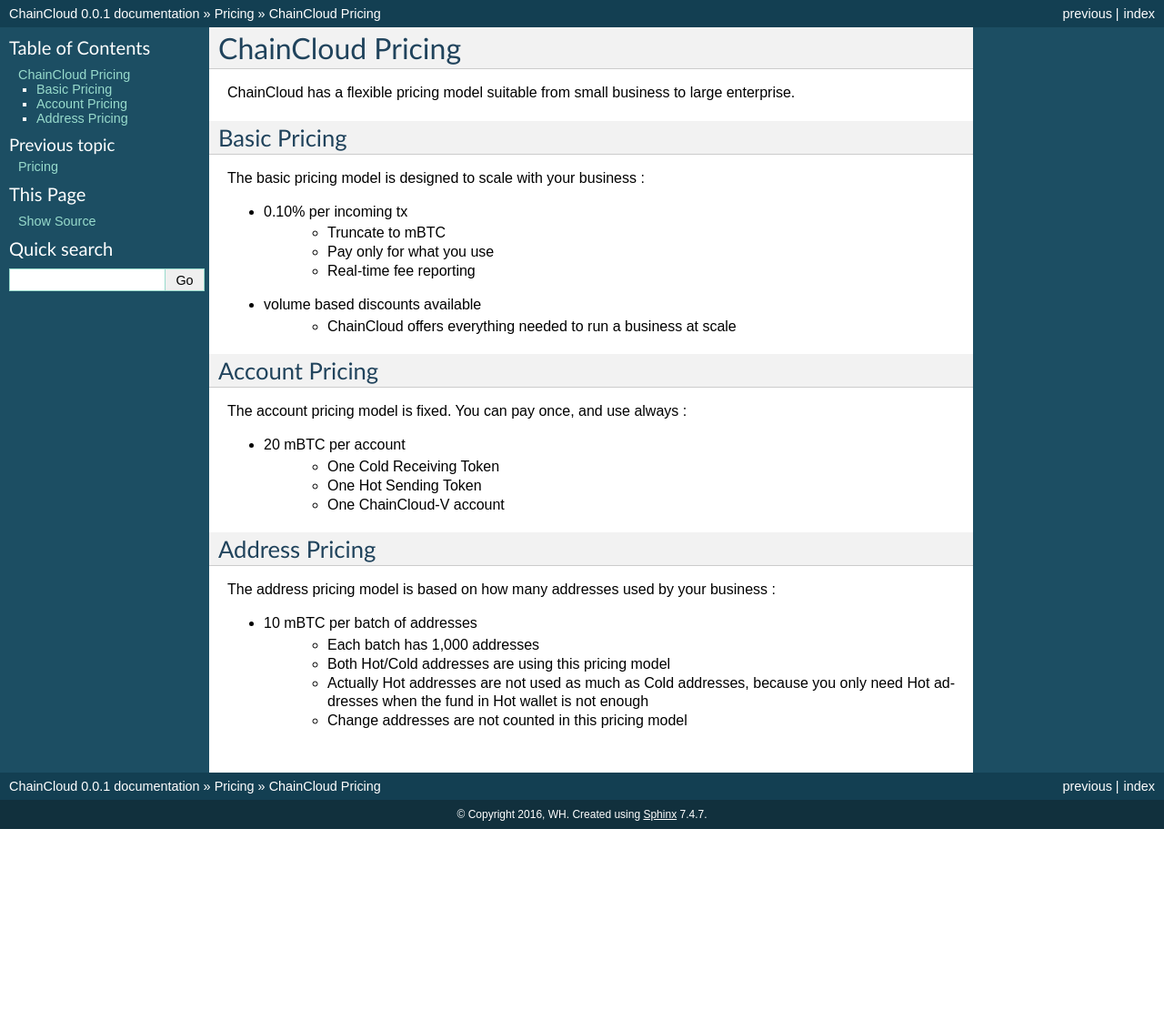
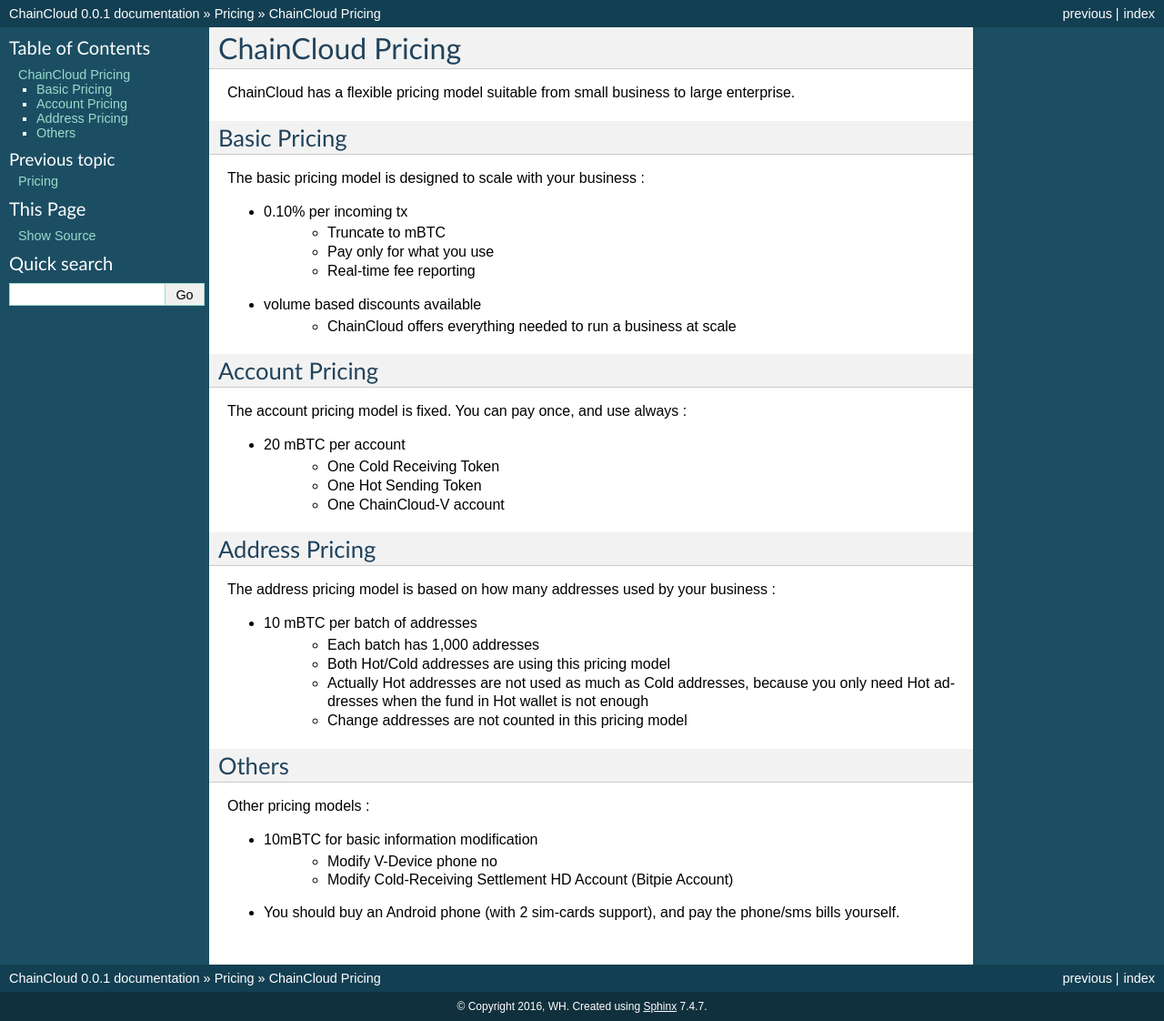
Before and after one commit to chaincloud-dot-com/chaincloud-docs, a Sphinx documentation site: the page built from source/pricing/pricing.rst, in a window 1280 px wide. Shown: the whole page at 91% size. Built offline with Sphinx 7.4.7, drawn with Linux system fonts in a browser that asks for light colours; before the commit the page ends 911 px from its top, so only the background shows below that.

Commit message:
modify pricing.rst

```diff
--- a/source/pricing/pricing.rst
+++ b/source/pricing/pricing.rst
@@ -38,3 +38,13 @@
     * Both Hot/Cold addresses are using this pricing model
     * Actually Hot addresses are not used as much as Cold addresses, because you only need Hot addresses when the fund in Hot wallet is not enough
     * Change addresses are not counted in this pricing model
+
+Others
+================================================================================
+
+Other pricing models :
+
+* 10mBTC for basic information modification
+    * Modify V-Device phone no
+    * Modify Cold-Receiving Settlement HD Account (Bitpie Account)
+* You should buy an Android phone (with 2 sim-cards support), and pay the phone/sms bills yourself.
```
